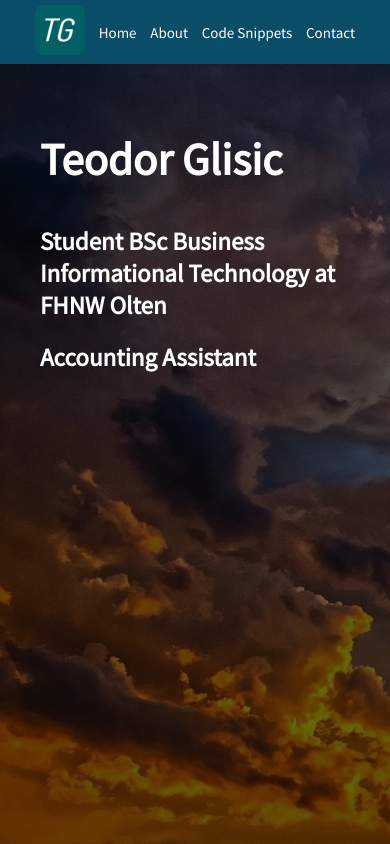
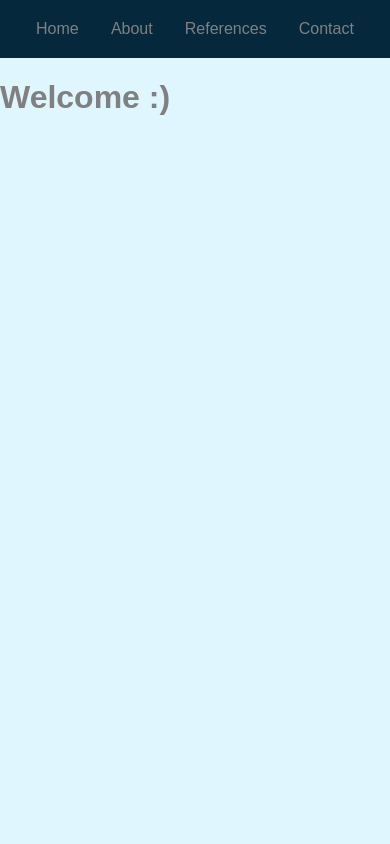
Before and after one commit to teodorglisic/teodorglisic.github.io, a plain HTML site: page index.html in a window 390 px wide. Shown: the top 844 px of the page. Drawn offline with Linux system fonts and the light colour scheme.

Commit message:
Something

```diff
--- a/index.html
+++ b/index.html
@@ -5,43 +5,25 @@
   <meta http-equiv="X-UA-Compatible" content="IE=edge">
   <meta name="viewport" content="width=device-width, initial-scale=1.0">
   <title>Teodor Glisic</title>
-  <link rel="icon" href="./ressources/img/favicon.png">
+  <script src="https://kit.fontawesome.com/4c4ff32b3c.js" crossorigin="anonymous"></script>
   <link rel="stylesheet" href="./ressources/style.css">
-  <link rel="preconnect" href="https://fonts.googleapis.com">
-  <link rel="preconnect" href="https://fonts.gstatic.com" crossorigin>
-  <link href="https://fonts.googleapis.com/css2?family=Source+Sans+Pro:wght@300;400&display=swap" rel="stylesheet">
 </head>
 <body>
-  <header class="header">
-    <nav class="nav">
-      <div class="container">
-          <div class="links">
-            <a href="index.html"><img src="./ressources/img/favicon.png" alt="Logo TG" class="logo"></a>
-            <a href="index.html">Home</a>
-            <a href="">About</a>
-            <a href="">Code Snippets</a>
-            <a href="">Contact</a>
-          </div>
-      </div>
-    </nav>
-  </header>
+
+  <nav class="nav">
+    <ul class="links">
+      <li><a href="./index.html">Home</a></li>
+      <li><a href="./subpages/about.html">About</a></li>
+      <li><a href="./subpages/references.html">References</a></li>
+      <li><a href="./subpages/contact.html">Contact</a></li>
+    </ul>
+  </nav>
 
   <main>
-    <article class="introduction">
-      <ul>
-        <li><h1>Teodor Glisic</h1></li>
-        <li><h2>Student BSc Business Informational Technology at <a href="https://www.fhnw.ch/en/startseite">FHNW Olten</a> </h2></li>
-        <li><h2>Accounting Assistant</h2></li>
-      </ul>
+    <h1>Welcome :)</h1>
+  </main>
 
 
 
-
-    </article>
-
-
-
-  </main>
-
 </body>
 </html>
--- a/ressources/style.css
+++ b/ressources/style.css
@@ -1,88 +1,38 @@
+* {
+    font-family: Arial, Helvetica, sans-serif;
+}
+
 body {
     padding: 0;
     margin: 0;
-    background-color: #0A4D68;
-    font-family: 'Source Sans Pro', sans-serif;
+    color: gray;
+    background-color: #DFF6FF;
+}
+
+.nav ul {
+    list-style: none;
+    padding: 20px;
     display: flex;
-    justify-content: center;
-    flex-direction: column;
-    overflow: hidden;
+    justify-content: space-around;
+    background-color: #06283D;
+    margin: 0;
+}
 
 
+
+li a {
+    text-decoration: none;
+    color: grey;
 }
 
-.logo {
-    width: 50px;
-
-}
-
- a {
-    text-decoration: none;
-    color: white;
 
 
-}
-
-.links {
-    display: flex;
-    justify-content: space-between;
-    align-items: center;
-    font-size: 22px;
-    padding: 10px;
-
+#Teodor {
+    float: right;
+    width: 500px;
 }
 
 main {
-    height: 1000px;
-    width: 100%;
     display: flex;
-    align-items: center;
-    justify-content: center;
-    background-repeat: no-repeat;
-    z-index: 0;
-    background-image: url(./img/sea-164989.jpg);
-
-
+    flex-direction: column;
 }
-
-.introduction {
-    color: white;
-    background-color: rgba(0, 0, 0, 0.6);
-    height: 100%;
-    width: 10000px;
-    display: flex;
-    justify-content: center;
-    font-size: 50px;
-
-}
-
-h2 {
-    font-size: 40px;
-}
-
-.nav {
-    margin: 0 30px;
-}
-
-li {
-    list-style: none;
-}
-
-
-@media only screen and (max-width: 500px) {
-    .introduction {
-        font-size: 30px;
-    }
-
-    h2 {
-        font-size: 25px;
-    }
-
-    .links {
-        font-size: 15px;
-        padding: 5px;
-
-    }
-
-
-}
```
Also changed, not shown: subpages/about.html (added, +50 -0 lines), subpages/contact.html (added, +42 -0 lines), subpages/references.html (added, +38 -0 lines), ressources/img/6F2148D3-0EE0-40F0-B344-0CFD307C0799_1_105_c.jpeg (added), ressources/img/joshua-aragon-BMnhuwFYr7w-unsplash(1).jpg (added), 3 other files.
